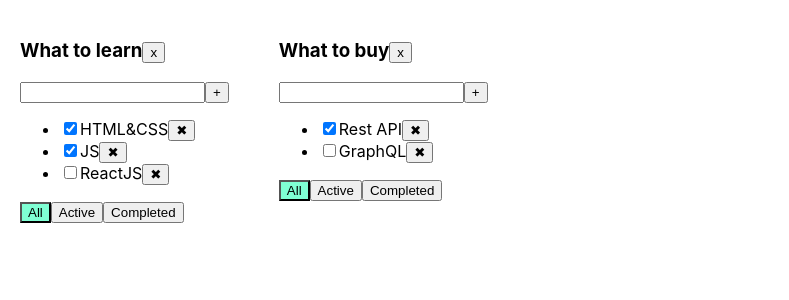
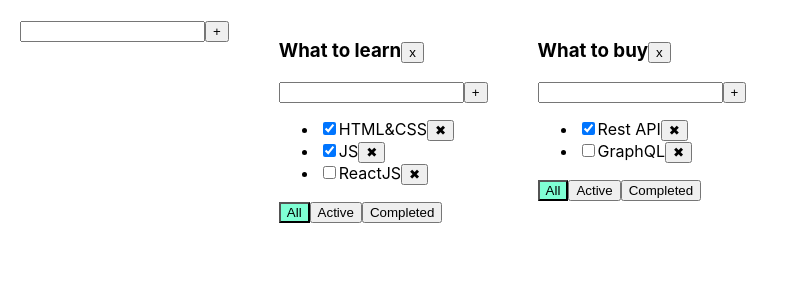
Before and after one commit to Mulwor/ToDoList, a React (Create React App) app: page / in a window 1280 px wide. Shown: the top 300 px of the page, without its empty margins (0-789 px from the left). Built offline with nearby package versions, Linux system fonts and the light colour scheme.

Commit message:
feat: function for add new Todolists

```diff
--- a/src/App.tsx
+++ b/src/App.tsx
@@ -2,6 +2,7 @@ import React from 'react';
 import './App.css'
 import TodoList, {TaskType} from "./components/TodoList";
 import {v1} from "uuid";
+import AddItemForm from "./components/AddItemForm";
 
 export type FilterValuesType = "all" | "active" | "completed"
 
@@ -81,9 +82,25 @@ function App() {
         setTasks({...tasks})
     }
 
+    // Для добавление нового списка тудушек
+    function addTodolist(title: string) {
+        let newTodolistId = v1()
+        let newTodolist: TodolistsType = {
+            id: newTodolistId,
+            title: title,
+            filter: "all"
+        }
+        setTodolists([newTodolist, ...todolists])
+        setTasks({
+            ...tasks,
+            [newTodolistId]: []
+        })
+    }
+
 
     return (
         <div className='App'>
+            <AddItemForm addItem={addTodolist}/>
             {
                 todolists.map(todolist => {
                     let allTodolistTasks = tasks[todolist.id]
```
